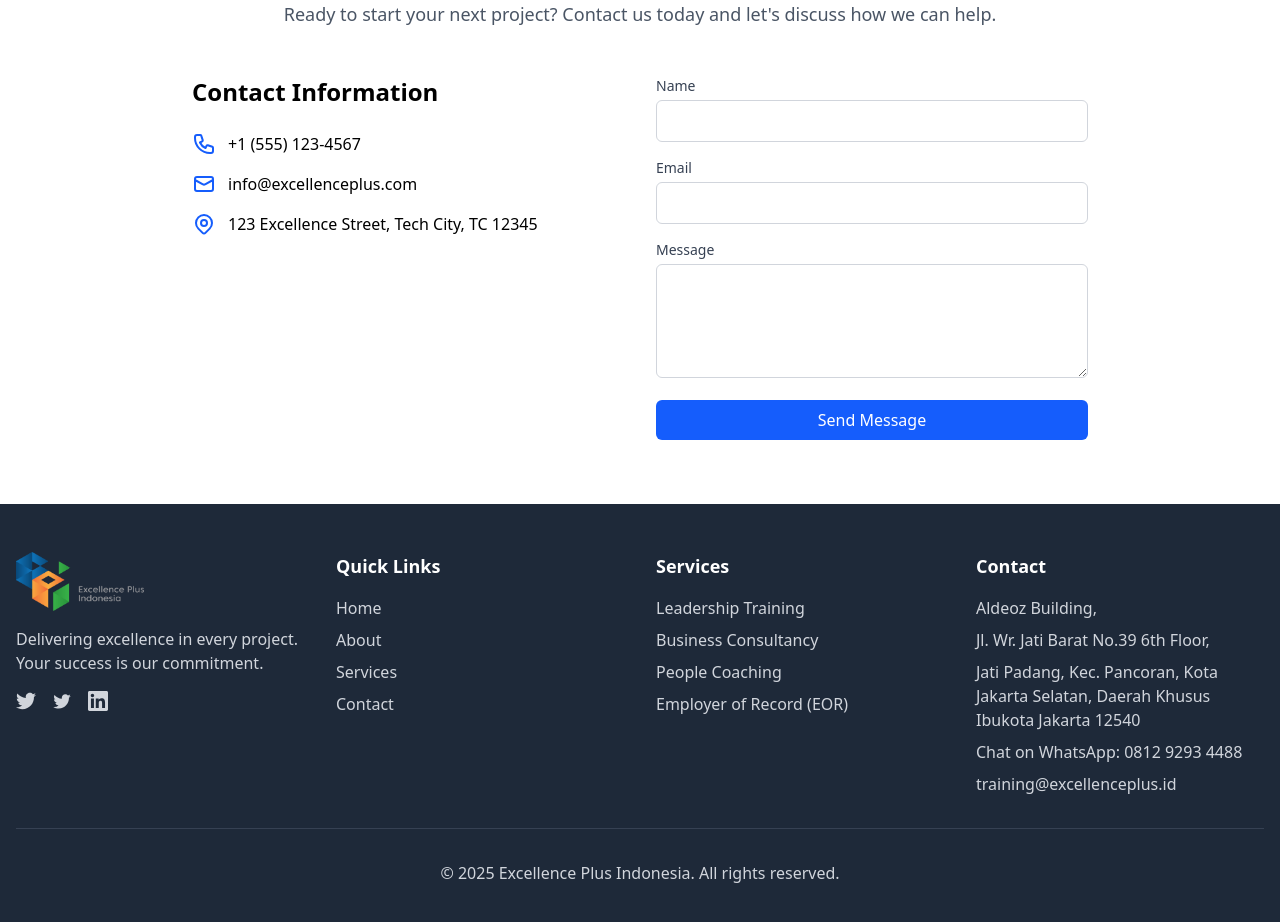
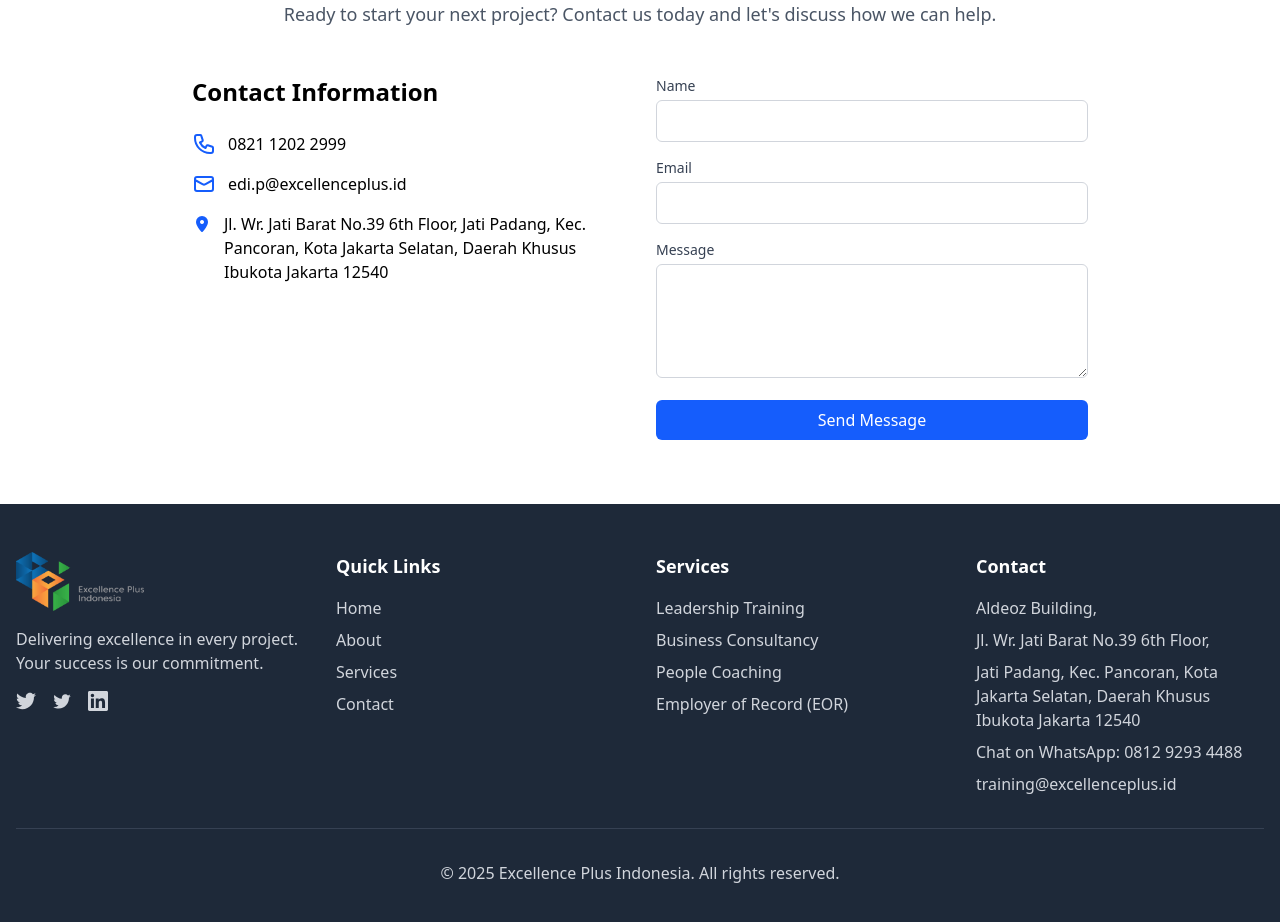
Before and after one commit to fardilk/sample-compro, a React (Vite) app: page / in a window 1280 px wide. Shown: the part 2260-3182 px from the top of the page. Built offline with nearby package versions, Linux system fonts and the light colour scheme.

Commit message:
push change contact

```diff
--- a/src/pages/Homepage.tsx
+++ b/src/pages/Homepage.tsx
@@ -116,22 +116,22 @@ const Homepage: React.FC = () => {
                   <svg className="w-6 h-6 text-blue-600 mr-3" fill="none" stroke="currentColor" viewBox="0 0 24 24">
                     <path strokeLinecap="round" strokeLinejoin="round" strokeWidth={2} d="M3 5a2 2 0 012-2h3.28a1 1 0 01.948.684l1.498 4.493a1 1 0 01-.502 1.21l-2.257 1.13a11.042 11.042 0 005.516 5.516l1.13-2.257a1 1 0 011.21-.502l4.493 1.498a1 1 0 01.684.949V19a2 2 0 01-2 2h-1C9.716 21 3 14.284 3 6V5z" />
                   </svg>
-                  <span>+1 (555) 123-4567</span>
+                  <span>0821 1202 2999</span>
                 </div>
 
                 <div className="flex items-center">
                   <svg className="w-6 h-6 text-blue-600 mr-3" fill="none" stroke="currentColor" viewBox="0 0 24 24">
                     <path strokeLinecap="round" strokeLinejoin="round" strokeWidth={2} d="M3 8l7.89 4.26a2 2 0 002.22 0L21 8M5 19h14a2 2 0 002-2V7a2 2 0 00-2-2H5a2 2 0 00-2 2v10a2 2 0 002 2z" />
                   </svg>
-                  <span>info@excellenceplus.com</span>
+                  <span>edi.p@excellenceplus.id</span>
                 </div>
 
-                <div className="flex items-center">
-                  <svg className="w-6 h-6 text-blue-600 mr-3" fill="none" stroke="currentColor" viewBox="0 0 24 24">
-                    <path strokeLinecap="round" strokeLinejoin="round" strokeWidth={2} d="M17.657 16.657L13.414 20.9a1.998 1.998 0 01-2.827 0l-4.244-4.243a8 8 0 1111.314 0z" />
-                    <path strokeLinecap="round" strokeLinejoin="round" strokeWidth={2} d="M15 11a3 3 0 11-6 0 3 3 0 016 0z" />
-                  </svg>
-                  <span>123 Excellence Street, Tech City, TC 12345</span>
+                <div className="flex items-start">
+                  <span className="text-blue-600 mr-3">
+                    <i className="fas fa-map-marker-alt" aria-hidden="true" />
+                  </span>
+                  <span>Jl. Wr. Jati Barat No.39 6th Floor,
+        Jati Padang, Kec. Pancoran, Kota Jakarta Selatan, Daerah Khusus Ibukota Jakarta 12540</span>
                 </div>
               </div>
             </div>
```
Also changed, not shown: 1 other file (tests, documents, lock files or other folders).
